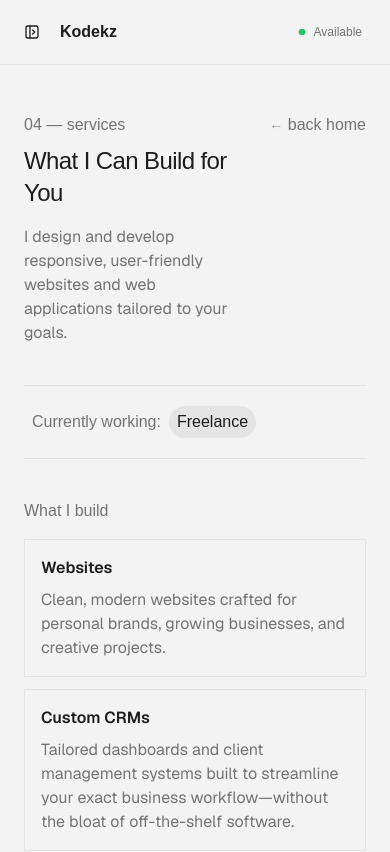
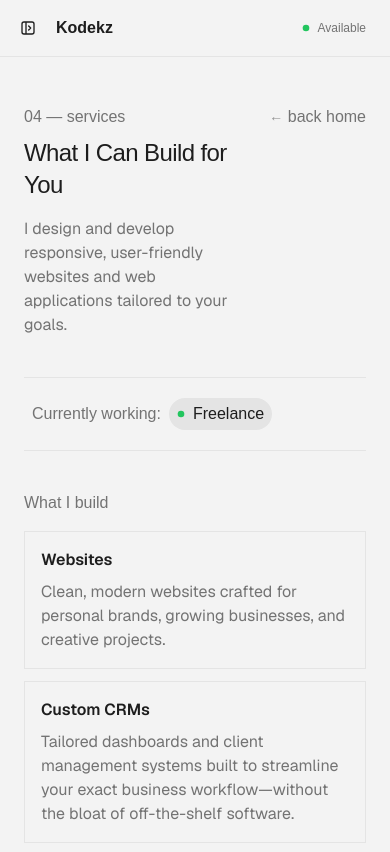
Before and after one commit to 3stannn/kodekz, a React (Vite) app: page /services in a window 390 px wide. Shown: the top 852 px of the page. Built offline with nearby package versions, Linux system fonts and the light colour scheme; a web font is replaced by a local one.

Commit message:
update Services component to include availability indicator and adjust email link formatting; modify mobile menu padding in CSS

```diff
--- a/src/Services.jsx
+++ b/src/Services.jsx
@@ -24,7 +24,17 @@ function Services() {
             <div>
                 <div className="card flex flex-row items-center gap-2">
                     <span className="text">Currently working: </span>
-                    <span className="chip">Freelance</span>
+                    <span className="chip flex flex-row items-center gap-2">
+                        <svg
+                            width={8}
+                            height={8}
+                            viewBox="0 0 24 24"
+                            aria-label="Available"
+                        >
+                            <circle cx="12" cy="12" r="10" fill="#22c55e" />
+                        </svg>
+                        Freelance
+                    </span>
                 </div>
             </div>
             <div className="mt-10">
@@ -71,7 +81,10 @@ function Services() {
                     >
                         <path d="M5 4H19C20.6569 4 22 5.34315 22 7V17C22 18.6569 20.6569 20 19 20H5C3.34315 20 2 18.6569 2 17V7C2 5.34315 3.34315 4 5 4ZM2 7L11.2929 11C11.7154 11.2817 12.2846 11.2817 12.7071 11L22 7" />
                     </svg>
-                    <a className="text-heavy email" href="mailto:thristandave12@gmail.com">
+                    <a
+                        className="text-heavy email"
+                        href="mailto:thristandave12@gmail.com"
+                    >
                         thristandave12@gmail.com
                     </a>
                 </div>
--- a/src/index.css
+++ b/src/index.css
@@ -30,7 +30,7 @@ body.mobile-menu-active {
   display: flex;
   flex-direction: column;
   border-bottom: 1px solid #e4e4e4;
-  padding:12px;
+  padding:8px;
 }
 
 .mobile-nav__bar,
```
